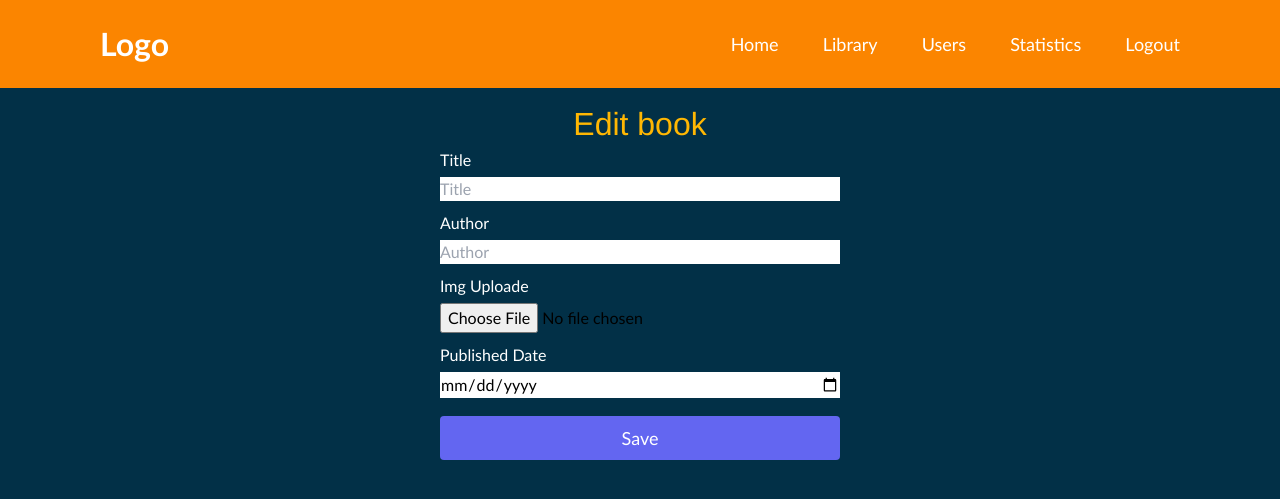
After one commit to fsemke/library_website, a Flask app: page /editbook/1 in a window 1280 px wide. The commit adds this page. Shown: the top 499 px of the page. Run offline with Flask 3, Linux system fonts and the light colour scheme; the visitor is signed in with stand-in values (Sample User, id 1); data that the repository does not hold is empty; some libraries are stand-ins or nearby versions.

Commit message:
added Feature: edit books

```diff
--- a/src/app.py
+++ b/src/app.py
@@ -54,7 +54,7 @@ class Book(db.Model):
     __tablename__ ='book'
 
     id = db.Column(db.Integer, primary_key=True)
-    title = db.Column(db.String(128), unique=True, nullable=False)
+    title = db.Column(db.String(128), nullable=False)
     author = db.Column(db.String(128), nullable=False)
     published_date = db.Column(db.Date, nullable=False)
     img_url = db.Column(db.String(128), nullable=True)
@@ -137,6 +137,38 @@ def addBook():
     else:
         return render_template('add_book.html', loggedIn = True)
 
+@app.route('/editbook/<int:book_id>', methods=['GET','POST'])
+@login_required
+def editBook(book_id):
+    if request.method == 'POST':
+        if not current_user.admin:
+            return redirect(url_for('book_detail', book_id=book_id))
+        book = Book.query.get(book_id)
+        try:
+            if book.title != request.form['title']:
+                renamed_url = os.path.join(UPLOAD_FOLDER, secure_filename(request.form['title']) + '.' + get_extension(book.img_url))
+                os.rename('.' + book.img_url, renamed_url)
+                print(renamed_url)
+                book.img_url = '/' + renamed_url
+        except Exception as e:
+            print(f"Can't rename the file: {e}")
+        book.title = request.form['title']
+        book.author = request.form['author']
+        publishedDate = request.form['published_date']
+        book.published_date = datetime.strptime(publishedDate, '%Y-%m-%d')
+        file = request.files['image']
+        if file and allowed_file(file.filename) and file.filename != '':
+            filename = secure_filename(book.title)
+            upload_path = os.path.join(UPLOAD_FOLDER, filename + '.' + get_extension(file.filename))
+            file.save(upload_path)
+            book.img_url = os.path.join('/', upload_path)
+        db.session.commit()
+        return redirect(url_for('book_detail', book_id=book_id))
+
+    book = Book.query.get(book_id)
+    return render_template('edit_book.html', book = book, loggedIn = True)
+
+
 @app.route('/book/<int:book_id>', methods=['GET', 'POST'])
 @login_required
 def book_detail(book_id):
@@ -173,7 +205,7 @@ def book_detail(book_id):
 @login_required
 def return_book(book_id):
     book = Book.query.get_or_404(book_id)
-    if (book.borrowed_from == current_user.id):
+    if book.borrowed_from == current_user.id or current_user.admin:
         book.borrowed_from = None
         book.borrowed_date = None
 
--- /dev/null
+++ b/src/templates/edit_book.html
@@ -0,0 +1,39 @@
+{% extends "layout.html" %}
+
+
+{% block title %}
+Welcome
+{% endblock %}
+
+
+{% block body %}
+<body class="body">
+  <div>
+    <h1>Edit book</h1>
+
+
+    <div class="addBook">
+      <form method="post" enctype="multipart/form-data">
+        <label for="title" class="text-white">Title</label>
+        <input type="text" required name="title" value="{{ book.title }}" placeholder="Title" id="title">
+
+        <label for="author" class="text-white">Author</label>
+        <input type="text" required name="author" value="{{ book.author }}" placeholder="Author" id="author">
+
+        <label for="image" class="text-white">Img Uploade</label>
+        <input type="file" name="image" id="image">
+
+        <label for="published_date" class="text-white">Published Date</label>
+        <input type="date" required name="published_date" value="{{ book.published_date }}" id="published_date">
+
+        <button type="submit" value="Uploade"
+        class="text-white bg-indigo-500 border-0 py-2 px-6 focus:outline-none hover:bg-indigo-600 rounded text-lg mt-2"
+        [disabled]="!userForm.form.valid">
+        Save
+        </button>
+      </form>
+    </div>
+
+  </div>
+</body>
+{% endblock %}
```
Also changed, not shown: src/templates/book_detail.html (+21 -3 lines).
